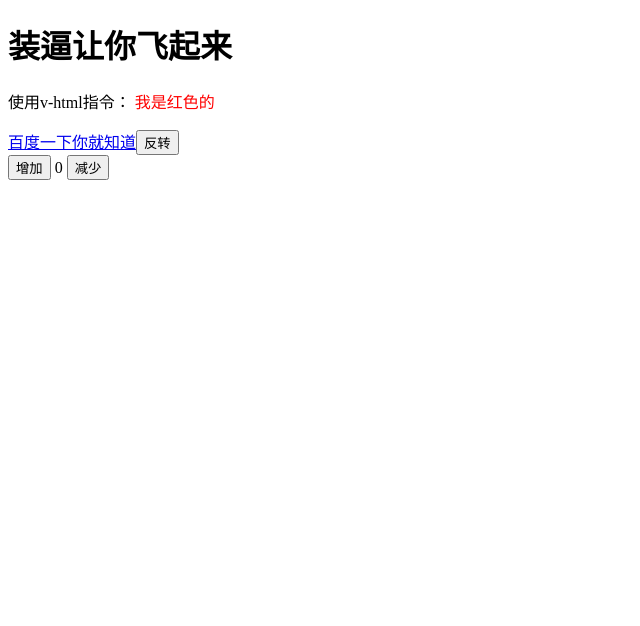
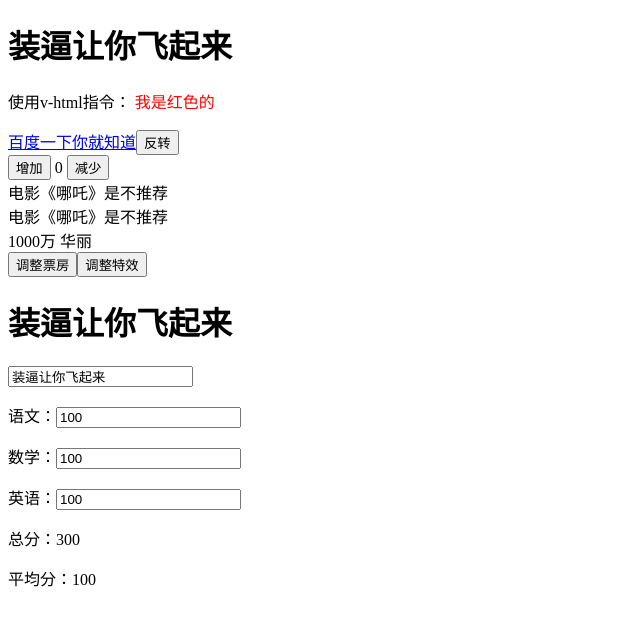
Before and after one commit to wlp20031221/Vue-, a Vue app in the folder vue-study/: page / in a window 1280 px wide. Shown: the top 626 px of the page, without its empty margins (0-640 px from the left). Built offline with nearby package versions, Linux system fonts and the light colour scheme.

Commit message:
第三周的课

```diff
--- a/vue-study/src/App.vue
+++ b/vue-study/src/App.vue
@@ -1,6 +1,6 @@
 <script setup>
 // 引入Vue的ref函数，用于创建响应式引用
-import {ref} from 'vue'
+import {computed, ref} from 'vue'
 // 创建一个响应式引用，初始值为'装逼让你飞起来'
 const message = ref('装逼让你飞起来')
 // 创建一个响应式引用，初始值为包含HTML标签的字符串
@@ -24,6 +24,45 @@ function add(){
 function jian(){
   num.value--
 }
+  const dy = ref({
+    name:'哪吒',
+    shouzhong:'广泛',
+    juqing:'有趣',
+    texiao:'华丽',
+    piaofang:'1000万'
+  })
+
+  const dypj = computed(() => {
+    console.log("计算属性被调用了")
+    return dy.shouzhong == '广泛'
+    && dy.juqing == '有趣'
+    && dy.texiao == '华丽'
+    && dy.piaofang == '1000万'
+    ? '推荐'
+    : '不推荐'
+  })
+
+  function dypjfun() {
+    console.log("方法被调用了")
+    return dy.shouzhong == '广泛'
+    && dy.juqing == '有趣'
+    && dy.texiao == '华丽'
+    && dy.piaofang == '1000万'
+    ? '推荐'
+    : '不推荐'
+  }
+
+const shuxue = ref(100)
+const yuwen = ref(100)
+const yingyu = ref(100)
+
+  const zongfen = computed(() => {
+    return shuxue.value + yuwen.value + yingyu.value
+  })
+  const pingjunfen = computed(() => {
+    return zongfen.value / 3
+  })
+
 </script>
 
 <template>
@@ -44,6 +83,32 @@ function jian(){
       {{num}}
       <button @click="jian()">减少</button>
     </div>
+
+    <div>
+      电影《{{ dy.name }}》是{{ dypj }}
+    </div>
+     <div>
+      电影《{{ dy.name }}》是{{ dypjfun() }}
+    </div>
+    <div>
+      {{dy.piaofang}}
+      {{dy.texiao}}
+    </div>
+    <div>
+      <button @click="dy.piaofang = '2000万'">调整票房</button>
+      <button @click="dy.texiao = '一般'">调整特效</button>
+    </div>
+
+    <h1> {{ message }} </h1>
+    <input type="message" v-model="message">
+
+    <div>
+      <p>语文：<input type="number" v-model="yuwen"></p>
+      <p>数学：<input type="number" v-model="shuxue"></p>
+      <p>英语：<input type="number" v-model="yingyu"></p>
+      <p>总分：{{ zongfen }}</p>
+      <p>平均分：{{ pingjunfen }}</p>
+    </div>
   </div>
 </template>
 
```
